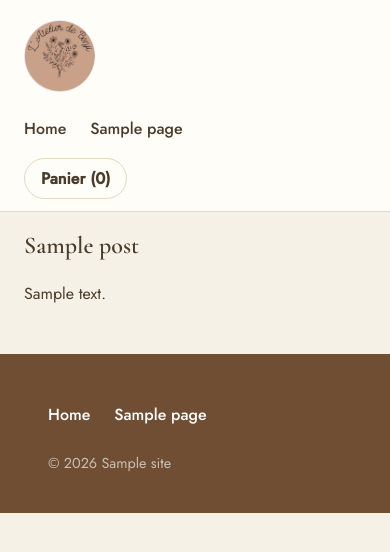
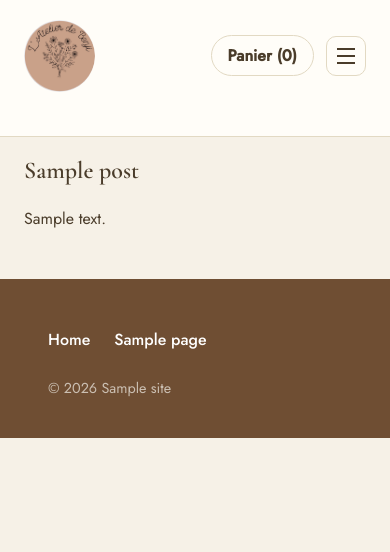
Before and after one commit to KouchiMarshal/Latelierdebenji, a WordPress theme: template wp-content/themes/atelier-benji/index.php in a window 390 px wide. Shown: the top 552 px of the page. Run offline with PHP 8.4 and a stand-in for WordPress, Linux system fonts and the light colour scheme; the site name, menu and one post (Sample post) are stand-ins, and other content is empty.

Commit message:
Rendre le site responsive mobile: menu hamburger, footer et Mon compte adaptes

```diff
--- a/wp-content/themes/atelier-benji/assets/css/main.css
+++ b/wp-content/themes/atelier-benji/assets/css/main.css
@@ -87,6 +87,7 @@ a.custom-logo-link img {
 
 .nav-menu, .footer-menu {
 	display: flex;
+	flex-wrap: wrap;
 	gap: 24px;
 	list-style: none;
 	margin: 0;
@@ -106,6 +107,84 @@ a.custom-logo-link img {
 	border: 1px solid var(--color-border);
 	border-radius: 999px;
 	padding: 8px 16px;
+	white-space: nowrap;
+}
+
+.site-header-actions {
+	display: flex;
+	align-items: center;
+	gap: 12px;
+}
+
+.nav-toggle {
+	display: none;
+	flex-direction: column;
+	justify-content: center;
+	align-items: center;
+	gap: 5px;
+	width: 40px;
+	height: 40px;
+	flex-shrink: 0;
+	border: 1px solid var(--color-border);
+	border-radius: 10px;
+	background: var(--color-surface);
+	cursor: pointer;
+	padding: 0;
+}
+
+.nav-toggle-bar {
+	display: block;
+	width: 18px;
+	height: 2px;
+	background: var(--color-text);
+	transition: transform 0.2s ease, opacity 0.2s ease;
+}
+
+.nav-toggle[aria-expanded="true"] .nav-toggle-bar:nth-child(1) {
+	transform: translateY(7px) rotate(45deg);
+}
+
+.nav-toggle[aria-expanded="true"] .nav-toggle-bar:nth-child(2) {
+	opacity: 0;
+}
+
+.nav-toggle[aria-expanded="true"] .nav-toggle-bar:nth-child(3) {
+	transform: translateY(-7px) rotate(-45deg);
+}
+
+@media (max-width: 860px) {
+	.site-header-inner {
+		flex-wrap: wrap;
+	}
+
+	.nav-toggle {
+		display: flex;
+	}
+
+	.site-nav {
+		flex-basis: 100%;
+		order: 3;
+		max-height: 0;
+		overflow: hidden;
+		transition: max-height 0.25s ease;
+	}
+
+	.site-nav.is-open {
+		max-height: 400px;
+	}
+
+	.nav-menu {
+		flex-direction: column;
+		gap: 0;
+		padding: 12px 0 8px;
+		margin-top: 12px;
+		border-top: 1px solid var(--color-border);
+	}
+
+	.nav-menu a {
+		display: block;
+		padding: 12px 4px;
+	}
 }
 
 /* Hero */
@@ -510,11 +589,6 @@ ul.products li.product .button:hover {
 }
 
 @media (max-width: 600px) {
-	.site-header-inner {
-		flex-direction: column;
-		align-items: flex-start;
-	}
-
 	ul.products {
 		grid-template-columns: 1fr;
 	}
@@ -1114,6 +1188,12 @@ body.woocommerce-account .col2-set {
 	.woocommerce-Addresses {
 		grid-template-columns: 1fr;
 	}
+
+	.woocommerce-MyAccount-content,
+	.woocommerce-account .u-column1,
+	.woocommerce-account .u-column2 {
+		padding: 24px;
+	}
 }
 
 /* Formulaires "pleine page" (modifier l'adresse, les infos du compte, mot de passe oublié) :
--- a/wp-content/themes/atelier-benji/assets/js/main.js
+++ b/wp-content/themes/atelier-benji/assets/js/main.js
@@ -1 +1,22 @@
 /* Atelier Benji — scripts du thème. */
+
+document.addEventListener( 'DOMContentLoaded', function () {
+	var toggle = document.querySelector( '.nav-toggle' );
+	var nav = document.getElementById( 'site-nav' );
+
+	if ( ! toggle || ! nav ) {
+		return;
+	}
+
+	toggle.addEventListener( 'click', function () {
+		var isOpen = nav.classList.toggle( 'is-open' );
+		toggle.setAttribute( 'aria-expanded', isOpen ? 'true' : 'false' );
+	} );
+
+	nav.querySelectorAll( 'a' ).forEach( function ( link ) {
+		link.addEventListener( 'click', function () {
+			nav.classList.remove( 'is-open' );
+			toggle.setAttribute( 'aria-expanded', 'false' );
+		} );
+	} );
+} );
--- a/wp-content/themes/atelier-benji/functions.php
+++ b/wp-content/themes/atelier-benji/functions.php
@@ -41,9 +41,9 @@ function atelier_benji_scripts() {
 		array(),
 		null
 	);
-	wp_enqueue_style( 'atelier-benji-style', get_stylesheet_uri(), array(), '1.9.0' );
-	wp_enqueue_style( 'atelier-benji-main', get_template_directory_uri() . '/assets/css/main.css', array( 'atelier-benji-style', 'atelier-benji-fonts' ), '1.9.0' );
-	wp_enqueue_script( 'atelier-benji-main', get_template_directory_uri() . '/assets/js/main.js', array(), '1.9.0', true );
+	wp_enqueue_style( 'atelier-benji-style', get_stylesheet_uri(), array(), '1.10.0' );
+	wp_enqueue_style( 'atelier-benji-main', get_template_directory_uri() . '/assets/css/main.css', array( 'atelier-benji-style', 'atelier-benji-fonts' ), '1.10.0' );
+	wp_enqueue_script( 'atelier-benji-main', get_template_directory_uri() . '/assets/js/main.js', array(), '1.10.0', true );
 }
 add_action( 'wp_enqueue_scripts', 'atelier_benji_scripts' );
 
--- a/wp-content/themes/atelier-benji/header.php
+++ b/wp-content/themes/atelier-benji/header.php
@@ -26,7 +26,7 @@ if ( ! defined( 'ABSPATH' ) ) {
 			<?php endif; ?>
 		</a>
 
-		<nav class="site-nav" aria-label="<?php esc_attr_e( 'Menu principal', 'atelier-benji' ); ?>">
+		<nav class="site-nav" id="site-nav" aria-label="<?php esc_attr_e( 'Menu principal', 'atelier-benji' ); ?>">
 			<?php
 			wp_nav_menu(
 				array(
@@ -39,6 +39,7 @@ if ( ! defined( 'ABSPATH' ) ) {
 			?>
 		</nav>
 
+		<div class="site-header-actions">
 			<?php if ( class_exists( 'WooCommerce' ) ) : ?>
 				<div class="site-cart">
 					<a href="<?php echo esc_url( wc_get_cart_url() ); ?>" class="cart-link">
@@ -47,5 +48,18 @@ if ( ! defined( 'ABSPATH' ) ) {
 					</a>
 				</div>
 			<?php endif; ?>
+
+			<button
+				type="button"
+				class="nav-toggle"
+				aria-expanded="false"
+				aria-controls="site-nav"
+				aria-label="<?php esc_attr_e( 'Ouvrir le menu', 'atelier-benji' ); ?>"
+			>
+				<span class="nav-toggle-bar"></span>
+				<span class="nav-toggle-bar"></span>
+				<span class="nav-toggle-bar"></span>
+			</button>
+		</div>
 	</div>
 </header>
--- a/wp-content/themes/atelier-benji/style.css
+++ b/wp-content/themes/atelier-benji/style.css
@@ -3,7 +3,7 @@ Theme Name: Atelier Benji
 Theme URI: https://latelierdebenji.fr
 Author: L'Atelier de Benji
 Description: Thème sur-mesure, style champêtre, pour la boutique en ligne de compositions florales séchées L'Atelier de Benji. Compatible WooCommerce.
-Version: 1.9.0
+Version: 1.10.0
 Requires at least: 6.0
 Requires PHP: 7.4
 Text Domain: atelier-benji
```
Lines whose indentation alone changed are shown as unchanged.
